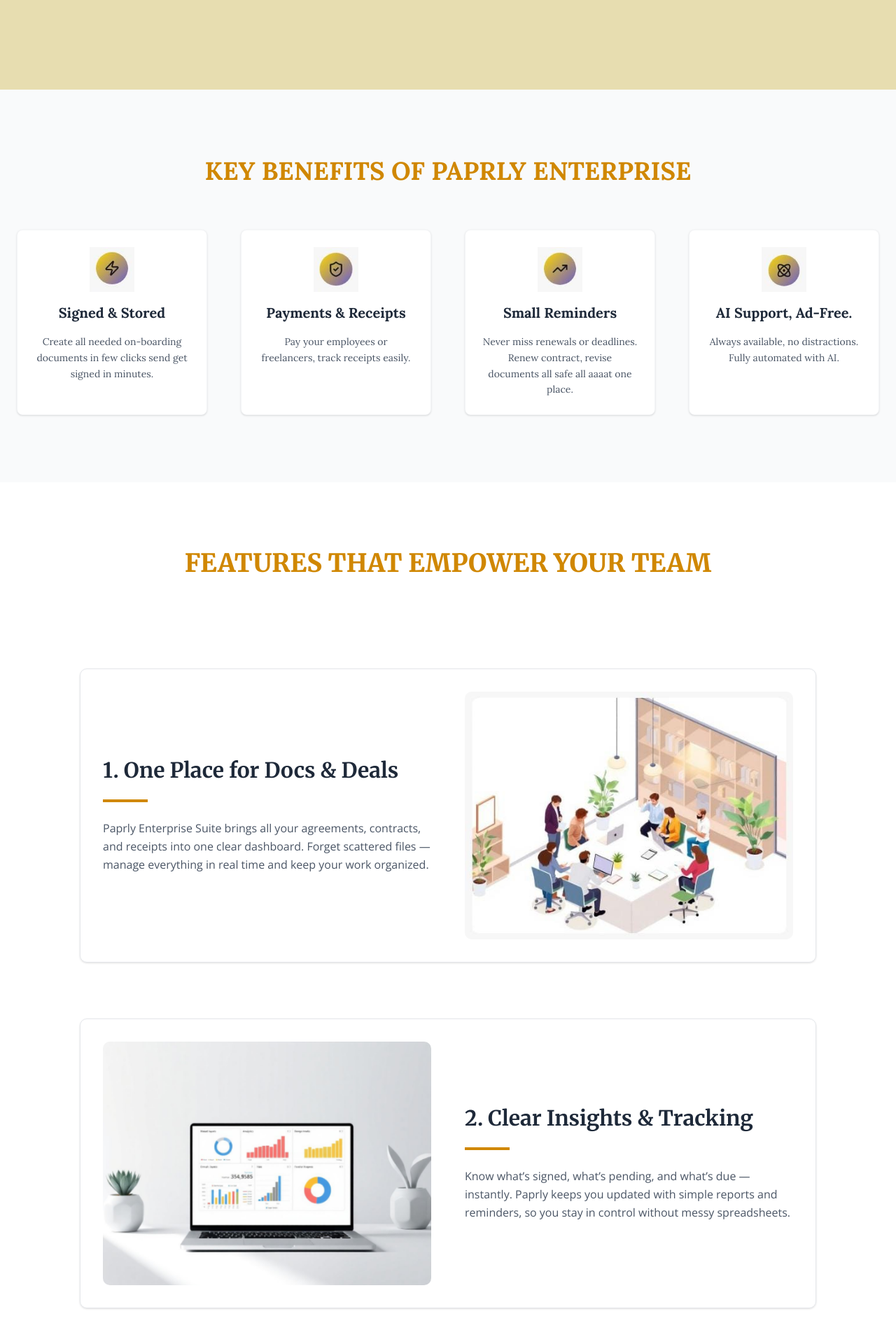
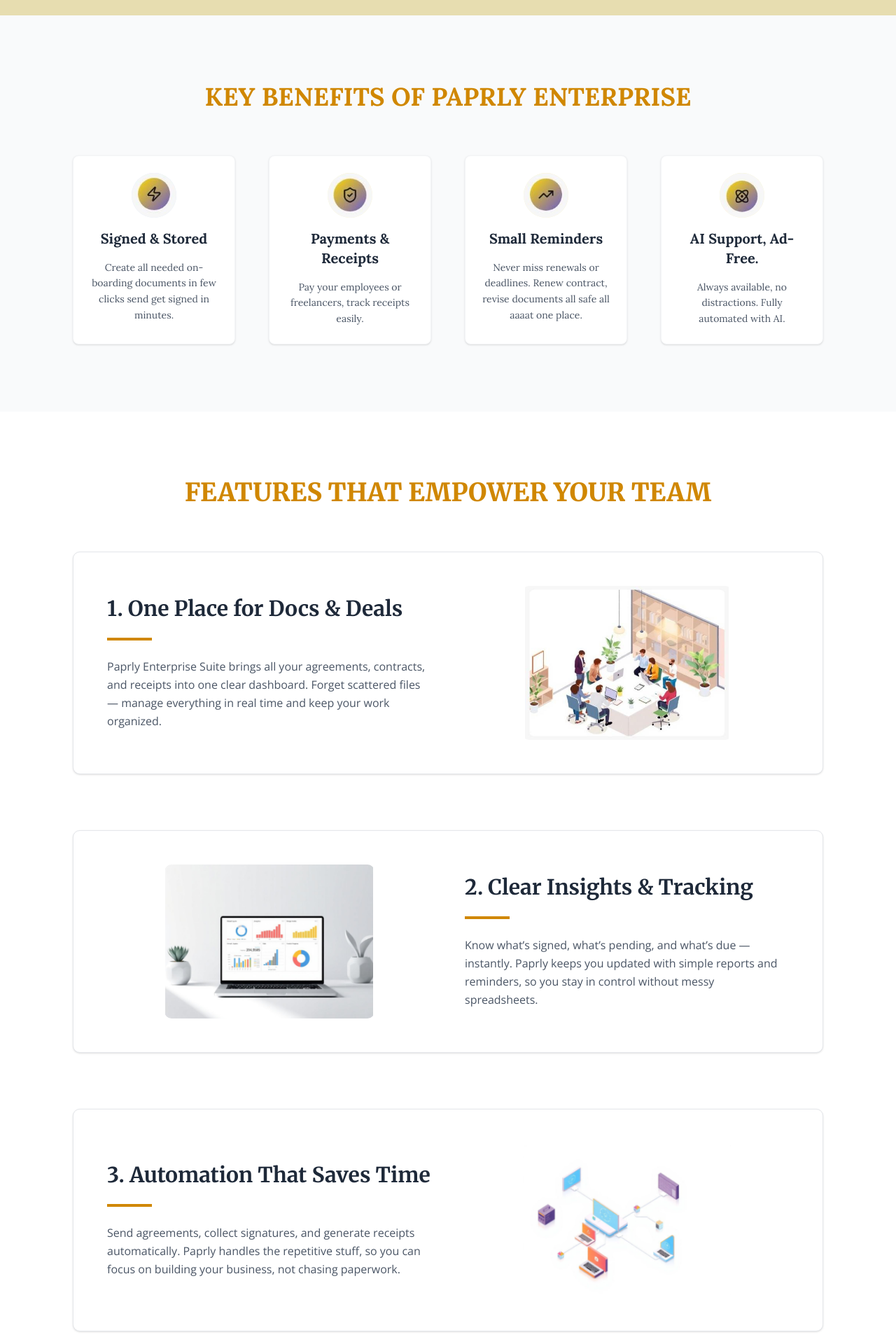
Before and after one commit to tensorflow4545/paperly-frontend, a Next.js app: page /enterprise-home in a window 1280 px wide. Shown: the part 720-2640 px from the top of the page at 70% size. Built offline with nearby package versions, Linux system fonts and the light colour scheme; a web font is replaced by a local one.

Commit message:
added changes

```diff
--- a/src/app/enterprise-home/page.js
+++ b/src/app/enterprise-home/page.js
@@ -25,15 +25,15 @@
     <div>
       <EnterpriseNavbar />
 
-      <main className=" px-4 sm:px-6 lg:px-16 py-32  bg-[rgba(178,146,0,0.31)]">
+             <main className=" px-4 sm:px-6 lg:px-16 py-16 lg:py-32  bg-[rgba(178,146,0,0.31)]">
         <div className="max-w-7xl mx-auto w-full ">
-          <div className="grid lg:grid-cols-2 gap-12 lg:gap-16 items-center">
+                     <div className="grid grid-cols-1 lg:grid-cols-2 gap-12 lg:gap-16 items-center">
             {/* Left Content */}
-            <div className="space-y-10">
+            <div className="space-y-4 sm:space-y-10">
               <h1 className={`${lora.className} text-white text-[30px] sm:text-[48px] leading-[48px] font-bold`}>
                ALL YOUR STARTUP DOCS & PAYMENTS IN ONE PLACE
               </h1>
-              <div className="border-b-4 border-yellow-600 w-32 mt-2"></div>
+              <div className="border-b-4 border-yellow-600 w-32 sm:mt-2"></div>
 
               <p className="text-white text-lg lg:text-xl leading-relaxed opacity-100">
                 Send contracts, collect signatures, track payments, and manage freelancers —  simple, ad-free, and built for solo founders & small teams
@@ -55,14 +55,14 @@
               </div>
             </div>
                          {/* Right Content - Image Only */}
-            <div className="flex justify-end items-center w-full h-[28rem] lg:h-[32rem]">
-              <div className="relative w-full h-full">
+                           <div className="hidden lg:flex justify-end items-center w-full h-[24rem]">
+               <div className="relative w-full h-full rounded-3xl overflow-hidden border-2 border-white/20">
                  <Image
                    src="/selection1.png"
                    alt="Dashboard"
                    fill
                    sizes="(max-width: 1024px) 100vw, 50vw"
-                  className="object-contain"
+                   className="object-cover rounded-3xl"
                    priority
                  />
                </div>
@@ -72,7 +72,7 @@
       </main>
 
       {/* 2nd section */}
-      <section className="bg-gray-50 py-16 lg:py-24">
+      <section className="bg-gray-50 py-16 lg:py-24 md:px-20">
         <div className="container mx-auto px-6">
           <h2 className={`${lora.className} text-2xl sm:text-3xl lg:text-4xl font-bold text-yellow-600 text-center mb-16 `}>
             KEY BENEFITS OF PAPRLY ENTERPRISE
@@ -86,7 +86,7 @@
                     alt="Seamless Integration Icon"
                     width={32}
                     height={32}
-                    className="w-full h-full object-cover text-yellow-100"
+                    className="w-full h-full object-cover text-yellow-100  rounded-full"
                   />
                 </div>
               </div>
@@ -105,7 +105,7 @@
                     alt="Enhanced Security Icon"
                     width={32}
                     height={32}
-                    className="w-full h-full object-cover text-yellow-600"
+                    className="w-full h-full object-cover text-yellow-600 bg-transparent rounded-full"
                   />
                 </div>
               </div>
@@ -124,7 +124,7 @@
                     alt="Scalable Performance Icon"
                     width={32}
                     height={32}
-                    className="w-full h-full object-cover text-yellow-600"
+                    className="w-full h-full object-cover text-yellow-600  rounded-full"
                   />
                 </div>
               </div>
@@ -143,7 +143,7 @@
                     alt="Intelligent Automation Icon"
                     width={32}
                     height={32}
-                    className="w-full h-full object-cover text-yellow-600"
+                    className="w-full h-full object-cover text-yellow-600  rounded-full"
                   />
                 </div>
               </div>
@@ -159,16 +159,16 @@
       </section>
 
       {/* Features That Empower Your Team section */}
-      <section className="bg-white py-16 lg:py-24 w-full">
+      <section className="bg-white py-16 lg:py-24 sm:px-20">
         <div className="container mx-auto px-6">
           <h2 className={`${merriweather.className} text-xl sm:text-2xl lg:text-4xl font-extrabold text-yellow-600 text-center mb-16`}>
             FEATURES THAT EMPOWER YOUR TEAM
           </h2>
         </div>
-        <div className="px-0 sm:px-6">
-          <div className="space-y-20 border-2 border-white rounded-xl p-6 sm:p-12 md:p-16 bg-transparent mx-0 sm:mx-6">
-            <div className="grid lg:grid-cols-2 gap-8 lg:gap-12 items-center shadow-sm border border-gray-200 p-6 sm:p-8 rounded-lg w-full mx-0">
-             <div className="sm:space-y-6 w-full">
+        <div className="container mx-auto px-6">
+          <div className="space-y-20">
+            <div className="grid lg:grid-cols-2 gap-8 lg:gap-12 items-center shadow-sm border border-gray-200 p-6 sm:p-8 lg:p-12 rounded-lg bg-white">
+             <div className="space-y-6">
   <h3 className={`${merriweather.className} text-lg sm:text-xl lg:text-3xl font-bold text-gray-800`}>
     1. One Place for Docs & Deals
   </h3>
@@ -181,20 +181,20 @@
                 <Image
                   src="/collaborate1.png"
                   alt="Unified Workspace Collaboration"
-                  width={400}
-                  height={256}
-                  className="rounded-lg w-full max-w-sm sm:max-w-md lg:max-w-none"
+                  width={300}
+                  height={220}
+                  className="rounded-lg w-full max-w-sm sm:max-w-md lg:w-[300px] lg:h-[220px] object-contain"
                 />
               </div>
             </div>
-            <div className="grid lg:grid-cols-2 gap-8 lg:gap-12 items-center shadow-sm border border-gray-200 p-6 sm:p-8 rounded-lg w-full mx-0">
+            <div className="grid lg:grid-cols-2 gap-8 lg:gap-12 items-center shadow-sm border border-gray-200 p-6 sm:p-8 lg:p-12 rounded-lg bg-white">
               <div className="flex justify-center lg:order-first">
                 <Image
                   src="/screen.png"
                   alt="Advanced Analytics Dashboard"
-                  width={400}
-                  height={256}
-                  className="rounded-lg w-full max-w-sm sm:max-w-md lg:max-w-none"
+                  width={300}
+                  height={220}
+                  className="rounded-lg w-full max-w-sm sm:max-w-md lg:w-[300px] lg:h-[220px] object-contain"
                 />
               </div>
              <div className="space-y-6">
@@ -207,7 +207,7 @@
   </p>
 </div>
             </div>
-            <div className="grid lg:grid-cols-2 gap-8 lg:gap-12 items-center shadow-sm border border-gray-200 p-6 sm:p-8 rounded-lg w-full mx-0">
+            <div className="grid lg:grid-cols-2 gap-8 lg:gap-12 items-center shadow-sm border border-gray-200 p-6 sm:p-8 lg:p-12 rounded-lg bg-white">
               <div className="space-y-6">
   <h3 className={`${merriweather.className} text-lg sm:text-xl lg:text-3xl font-bold text-gray-800`}>
     3. Automation That Saves Time
@@ -221,9 +221,9 @@
                 <Image
                   src="/network.png"
                   alt="Automated Workflows"
-                  width={400}
-                  height={256}
-                  className="rounded-lg w-full max-w-sm sm:max-w-md lg:max-w-none"
+                  width={300}
+                  height={220}
+                  className="rounded-lg w-full max-w-sm sm:max-w-md lg:w-[300px] lg:h-[220px] object-contain"
                 />
               </div>
             </div>
@@ -231,7 +231,7 @@
         </div>
       </section>
 
-      {/* Testimonials Section */}
+      {/* Testimonials Section
       <section className="bg-gray-50 py-12 lg:py-20 mb-16">
         <div className="container mx-auto px-6 ">
           <h2
@@ -243,7 +243,7 @@
           <div className="sm:max-w-6xl sm:mx-auto w-full">
             <div className="grid md:grid-cols-2 gap-8 mb-8">
               {/* Testimonial 1 */}
-              <div className="bg-white p-8 rounded-lg shadow-sm">
+              {/* <div className="bg-white p-8 rounded-lg shadow-sm">
                 <p className="text-gray-700 mb-6 leading-relaxed" style={{ fontFamily: "Lora, serif" }}>
                   &quot;Paprly transformed our operational efficiency. The seamless integration and powerful analytics
                   capabilities have significantly boosted our productivity and decision-making speed. It&amp;apos;s an
@@ -266,9 +266,9 @@
                     </p>
                   </div>
                 </div>
-              </div>
+              </div> */}
               {/* Testimonial 2 */}
-              <div className="bg-white p-8 rounded-lg shadow-sm">
+              {/* <div className="bg-white p-8 rounded-lg shadow-sm">
                 <p className="text-gray-700 mb-6 leading-relaxed" style={{ fontFamily: "Lora, serif" }}>
                   &quot;The level of security and scalability offered by Paprly is truly remarkable. We can confidently grow
                   our business knowing our data is protected and our systems will always perform optimally.&quot;
@@ -291,9 +291,9 @@
                   </div>
                 </div>
               </div>
-            </div>
+            </div> */}
             {/* Testimonial 3 - Centered */}
-            <div className="flex justify-center">
+            {/* <div className="flex justify-center">
               <div className="bg-white p-8 rounded-lg shadow-sm max-w-2xl">
                 <p className="text-gray-700 mb-6 leading-relaxed" style={{ fontFamily: "Lora, serif" }}>
                   &quot;Intelligent automation has never been this accessible. Paprly allowed us to streamline complex
@@ -319,11 +319,11 @@
               </div>
             </div>
           </div>
-        </div>
-      </section>
+        </div> */}
+      {/* </section>  */}
 
       {/* Trusted By Section */}
-      <section className="bg-white py-12">
+      {/* <section className="bg-white py-12">
         <div className="container mx-auto px-6">
           <h2
             className="text-2xl sm:text-3xl lg:text-4xl font-bold text-yellow-600 text-center mb-10"
@@ -376,18 +376,18 @@
             />
           </div>
         </div>
-      </section>
+      </section> */}
 
       {/* Pricing Section */}
       <section className="bg-gray-50 py-12 lg:py-20">
-        <div className="max-w-7xl mx-auto px-4 sm:px-6 lg:px-16">
+        <div className="max-w-7xl mx-auto px-4 sm:px-0">
           <h2
             className="text-2xl sm:text-3xl lg:text-4xl font-bold text-yellow-600 text-center mb-12"
             style={{ fontFamily: "Lora, serif" }}
           >
             FLEXIBLE PLANS FOR EVERY ENTERPRISE
           </h2>
-          <div className="grid md:grid-cols-3 gap-8 md:gap-10">
+          <div className="grid md:grid-cols-3 gap-8 md:gap-12">
             <div className="bg-yellow-50 p-8 rounded-lg shadow-sm">
               <h3 className="text-2xl font-bold text-gray-800 mb-2" style={{ fontFamily: "Lora, serif" }}>
                 Solo & Small Team Plan
@@ -402,23 +402,43 @@
               </div>
               <ul className="space-y-3 mb-8" style={{ fontFamily: "Open Sans, sans-serif" }}>
                                  <li className="flex items-start text-gray-700">
-                  <span className="text-purple-500 mr-3 mt-1">✓</span>
+                   <div className="mr-3 mt-1 w-5 h-5">
+                     <svg className="w-5 h-5 text-yellow-500" fill="currentColor" viewBox="0 0 20 20">
+                       <path fillRule="evenodd" d="M16.707 5.293a1 1 0 010 1.414l-8 8a1 1 0 01-1.414 0l-4-4a1 1 0 011.414-1.414L8 12.586l7.293-7.293a1 1 0 011.414 0z" clipRule="evenodd" />
+                     </svg>
+                   </div>
                    <span><strong>Quick Hire:</strong>Create & send On-boarding docs</span>
                  </li>
                  <li className="flex items-start text-gray-700">
-                  <span className="text-purple-500 mr-3 mt-1">✓</span>
+                   <div className="mr-3 mt-1 w-5 h-5">
+                     <svg className="w-5 h-5 text-yellow-500" fill="currentColor" viewBox="0 0 20 20">
+                       <path fillRule="evenodd" d="M16.707 5.293a1 1 0 010 1.414l-8 8a1 1 0 01-1.414 0l-4-4a1 1 0 011.414-1.414L8 12.586l7.293-7.293a1 1 0 011.414 0z" clipRule="evenodd" />
+                     </svg>
+                   </div>
                    <span><strong>Doc Tracking::</strong>Track all signed documents</span>
                  </li>
                  <li className="flex items-start text-gray-700">
-                  <span className="text-purple-500 mr-3 mt-1">✓</span>
+                   <div className="mr-3 mt-1 w-5 h-5">
+                     <svg className="w-5 h-5 text-yellow-500" fill="currentColor" viewBox="0 0 20 20">
+                       <path fillRule="evenodd" d="M16.707 5.293a1 1 0 010 1.414l-8 8a1 1 0 01-1.414 0l-4-4a1 1 0 011.414-1.414L8 12.586l7.293-7.293a1 1 0 011.414 0z" clipRule="evenodd" />
+                     </svg>
+                   </div>
                    <span><strong>AI Doc Builder:</strong> Auto-generate all on-boarding documents instantly</span>
                  </li>
                  <li className="flex items-start text-gray-700">
-                  <span className="text-purple-500 mr-3 mt-1">✓</span>
+                   <div className="mr-3 mt-1 w-5 h-5">
+                     <svg className="w-5 h-5 text-yellow-500" fill="currentColor" viewBox="0 0 20 20">
+                       <path fillRule="evenodd" d="M16.707 5.293a1 1 0 010 1.414l-8 8a1 1 0 01-1.414 0l-4-4a1 1 0 011.414-1.414L8 12.586l7.293-7.293a1 1 0 011.414 0z" clipRule="evenodd" />
+                     </svg>
+                   </div>
                    <span><strong>100% Ad Free</strong></span>
                  </li>
                  <li className="flex items-start text-gray-700">
-                  <span className="text-purple-500 mr-3 mt-1">✓</span>
+                   <div className="mr-3 mt-1 w-5 h-5">
+                     <svg className="w-5 h-5 text-yellow-500" fill="currentColor" viewBox="0 0 20 20">
+                       <path fillRule="evenodd" d="M16.707 5.293a1 1 0 010 1.414l-8 8a1 1 0 01-1.414 0l-4-4a1 1 0 011.414-1.414L8 12.586l7.293-7.293a1 1 0 011.414 0z" clipRule="evenodd" />
+                     </svg>
+                   </div>
                    <span><strong>Payments & Invoices:</strong> Pay, Send, track, and manage in one place</span>
                  </li>
               </ul>
@@ -440,32 +460,44 @@
               </div>
               <ul className="space-y-3 mb-8" style={{ fontFamily: "Open Sans, sans-serif" }}>
                  <li className="flex items-start text-gray-700">
-                  <span className="text-purple-500 mr-3 mt-1">✓</span>
+                   <div className="mr-3 mt-1 w-5 h-5 flex items-center justify-center">
+                     <span className="text-yellow-500 text-xl font-bold">✓</span>
+                   </div>
                    Coming Soon
                  </li>
                  <li className="flex items-start text-gray-700">
-                  <span className="text-purple-500 mr-3 mt-1">✓</span>
+                   <div className="mr-3 mt-1 w-5 h-5 flex items-center justify-center">
+                     <span className="text-yellow-500 text-xl font-bold">✓</span>
+                   </div>
                    Coming Soon
                  </li>
                  <li className="flex items-start text-gray-700">
-                  <span className="text-purple-500 mr-3 mt-1">✓</span>
+                   <div className="mr-3 mt-1 w-5 h-5 flex items-center justify-center">
+                     <span className="text-yellow-500 text-xl font-bold">✓</span>
+                   </div>
                    Coming Soon
                  </li>
                  <li className="flex items-start text-gray-700">
-                  <span className="text-purple-500 mr-3 mt-1">✓</span>
+                   <div className="mr-3 mt-1 w-5 h-5 flex items-center justify-center">
+                     <span className="text-yellow-500 text-xl font-bold">✓</span>
+                   </div>
                    Coming Soon
                  </li>
                  <li className="flex items-start text-gray-700">
-                  <span className="text-purple-500 mr-3 mt-1">✓</span>
+                   <div className="mr-3 mt-1 w-5 h-5 flex items-center justify-center">
+                     <span className="text-yellow-500 text-xl font-bold">✓</span>
+                   </div>
                    Coming Soon
                  </li>
                  <li className="flex items-start text-gray-700">
-                  <span className="text-purple-500 mr-3 mt-1">✓</span>
+                   <div className="mr-3 mt-1 w-5 h-5 flex items-center justify-center">
+                     <span className="text-yellow-500 text-xl font-bold">✓</span>
+                   </div>
                    Coming Soon
                  </li>
                </ul>
               <Button
-                className=" w-full bg-yellow-400 hover:bg-yellow-500 text-gray-900 font-semibold py-3 rounded transition-colors duration-300"
+                className=" w-full sm:mt-15 bg-yellow-400 hover:bg-yellow-500 text-gray-900 font-semibold py-3 rounded transition-colors duration-300"
                 style={{ fontFamily: "Open Sans, sans-serif" }}
               >
                 Get Started
@@ -483,32 +515,44 @@
               </div>
               <ul className="space-y-3 mb-8" style={{ fontFamily: "Open Sans, sans-serif" }}>
                  <li className="flex items-start text-gray-700">
-                  <span className="text-purple-500 mr-3 mt-1">✓</span>
+                   <div className="mr-3 mt-1 w-5 h-5 flex items-center justify-center">
+                     <span className="text-yellow-500 text-xl font-bold">✓</span>
+                   </div>
                     Coming Soon
                  </li>
                  <li className="flex items-start text-gray-700">
-                  <span className="text-purple-500 mr-3 mt-1">✓</span>
+                   <div className="mr-3 mt-1 w-5 h-5 flex items-center justify-center">
+                     <span className="text-yellow-500 text-xl font-bold">✓</span>
+                   </div>
                    Coming Soon
                  </li>
                  <li className="flex items-start text-gray-700">
-                  <span className="text-purple-500 mr-3 mt-1">✓</span>
+                   <div className="mr-3 mt-1 w-5 h-5 flex items-center justify-center">
+                     <span className="text-yellow-500 text-xl font-bold">✓</span>
+                   </div>
                    Coming Soon
                  </li>
                  <li className="flex items-start text-gray-700">
-                  <span className="text-purple-500 mr-3 mt-1">✓</span>
+                   <div className="mr-3 mt-1 w-5 h-5 flex items-center justify-center">
+                     <span className="text-yellow-500 text-xl font-bold">✓</span>
+                   </div>
                     Coming Soon
                  </li>
                  <li className="flex items-start text-gray-700">
-                  <span className="text-purple-500 mr-3 mt-1">✓</span>
+                   <div className="mr-3 mt-1 w-5 h-5 flex items-center justify-center">
+                     <span className="text-yellow-500 text-xl font-bold">✓</span>
+                   </div>
                   Coming Soon
                  </li>
                  <li className="flex items-start text-gray-700">
-                  <span className="text-purple-500 mr-3 mt-1">✓</span>
+                   <div className="mr-3 mt-1 w-5 h-5 flex items-center justify-center">
+                     <span className="text-yellow-500 text-xl font-bold">✓</span>
+                   </div>
                    Coming Soon
                  </li>
                </ul>
               <Button
-                className="w-full bg-yellow-400 hover:bg-yellow-500 text-gray-900 font-semibold py-3 rounded transition-colors duration-300"
+                className="w-full sm:mt-15 bg-yellow-400 hover:bg-yellow-500 text-gray-900 font-semibold py-3 rounded transition-colors duration-300"
                 style={{ fontFamily: "Open Sans, sans-serif" }}
               >
                 Get Started
```
Lines whose indentation alone changed are shown as unchanged.
